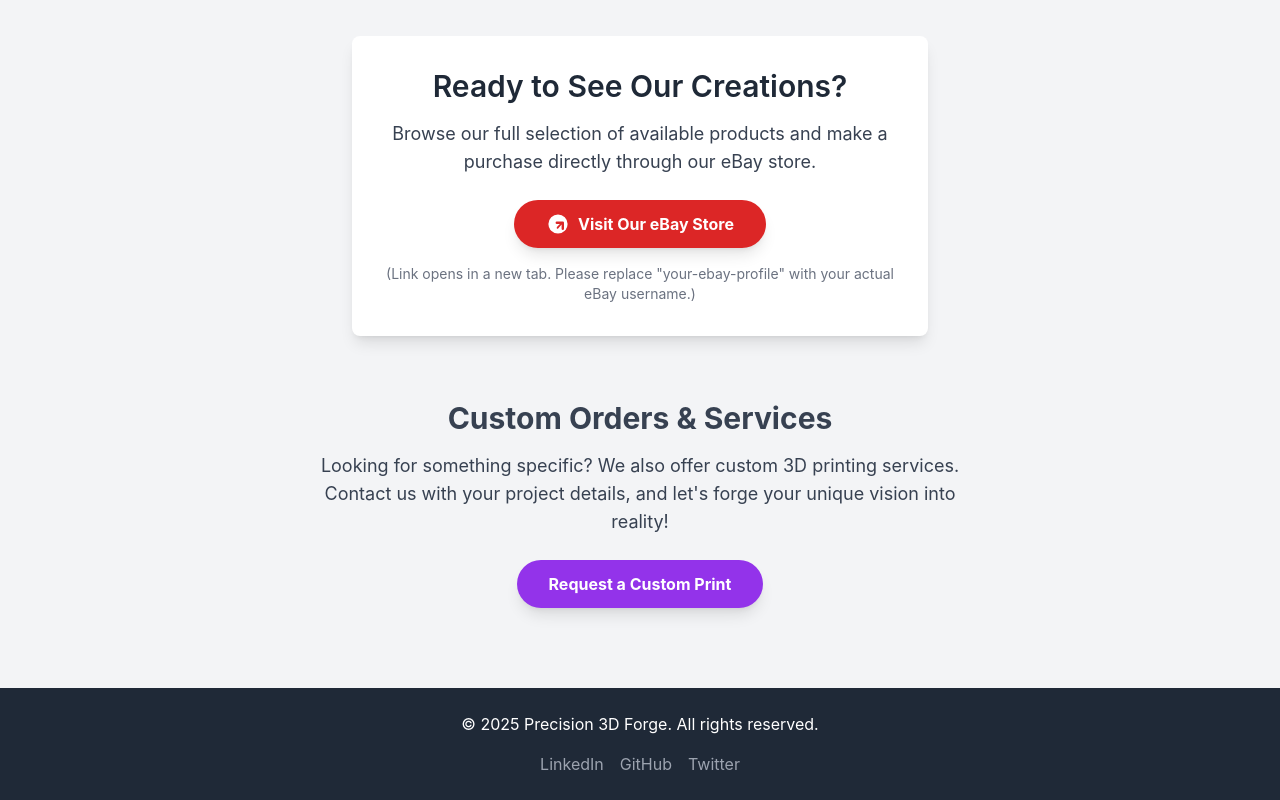
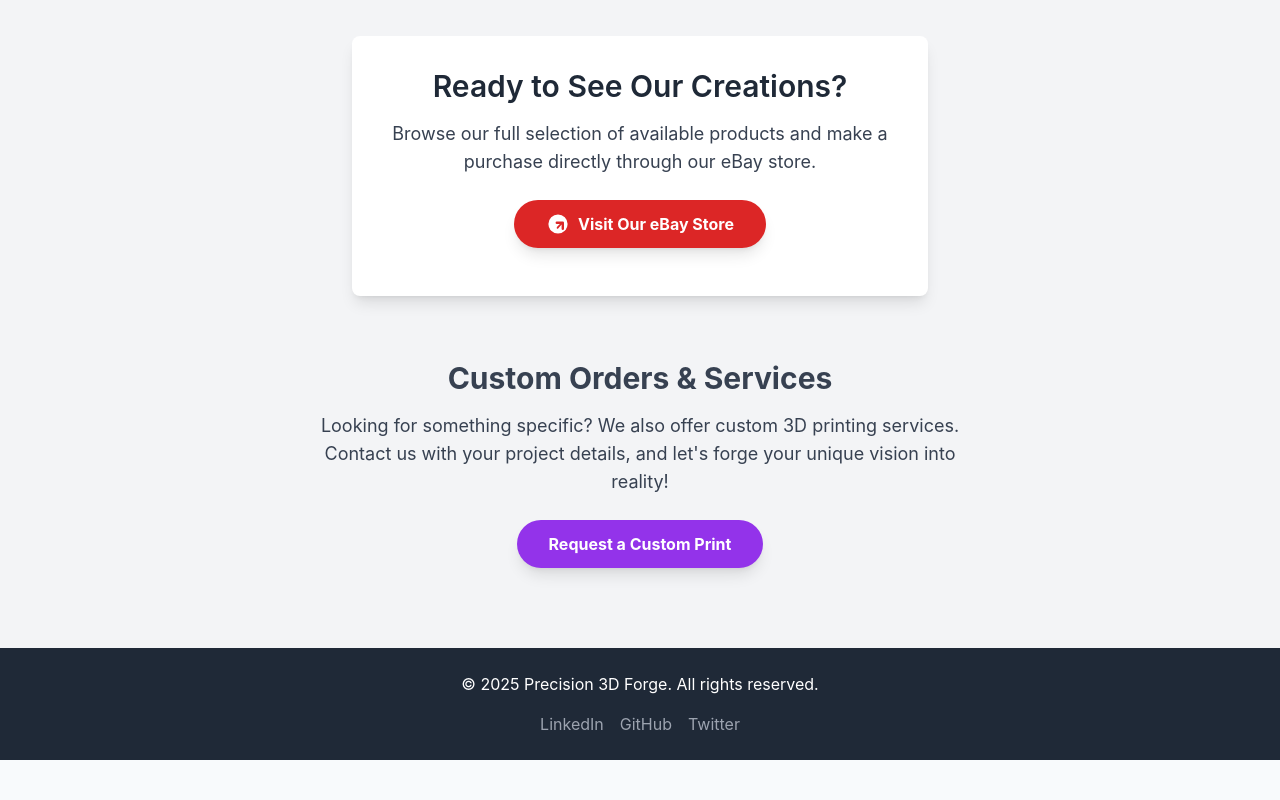
Before and after one commit to Scan93/scan93.github.io-precision3dforge, a plain HTML site: page products.html in a window 1280 px wide. Shown: the part 788-1588 px from the top of the page. After the commit the page ends 1548 px from the top, so only its background shows below. Drawn offline with nearby package versions, Linux system fonts and the light colour scheme.

Commit message:
Update products.html

```diff
--- a/products.html
+++ b/products.html
@@ -96,7 +96,6 @@
                     Visit Our eBay Store
                 </a>
                 <p class="text-sm text-gray-500 mt-4">
-                    (Link opens in a new tab. Please replace "your-ebay-profile" with your actual eBay username.)
                 </p>
             </div>
 
```
